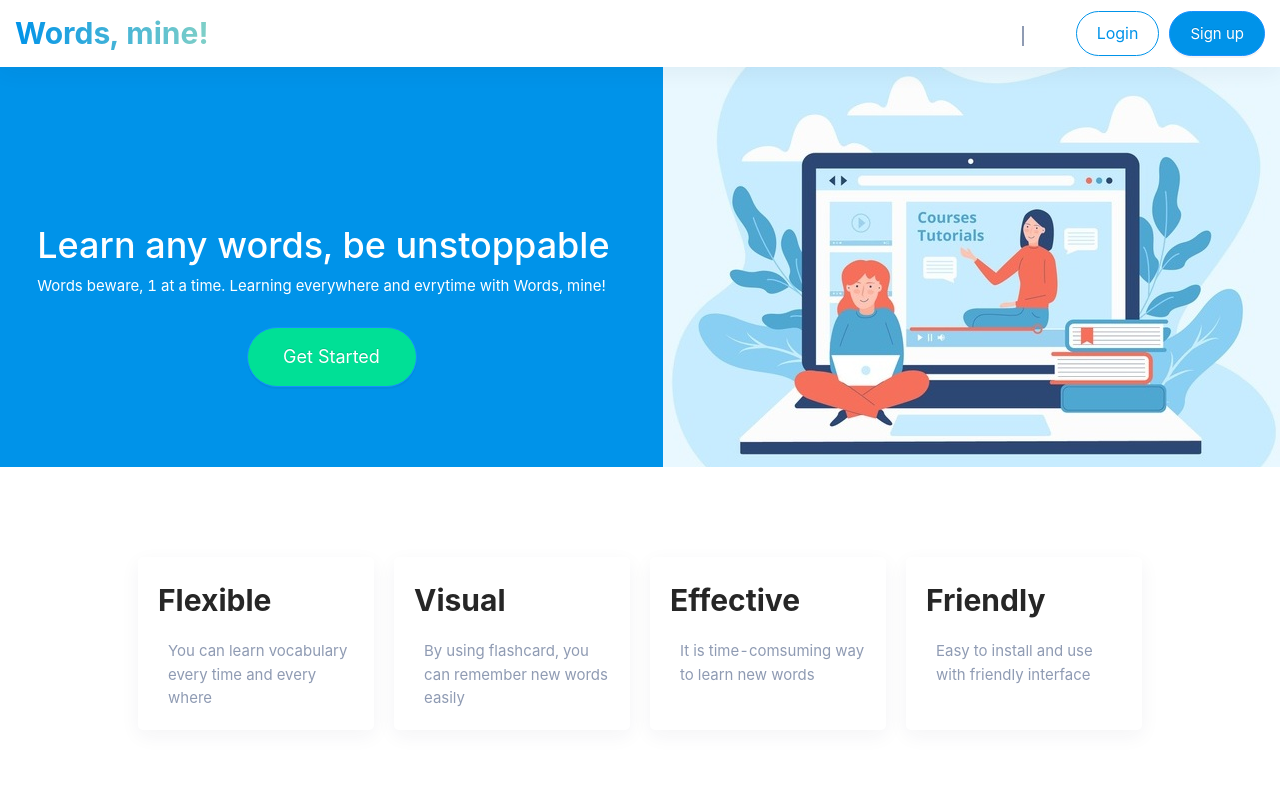
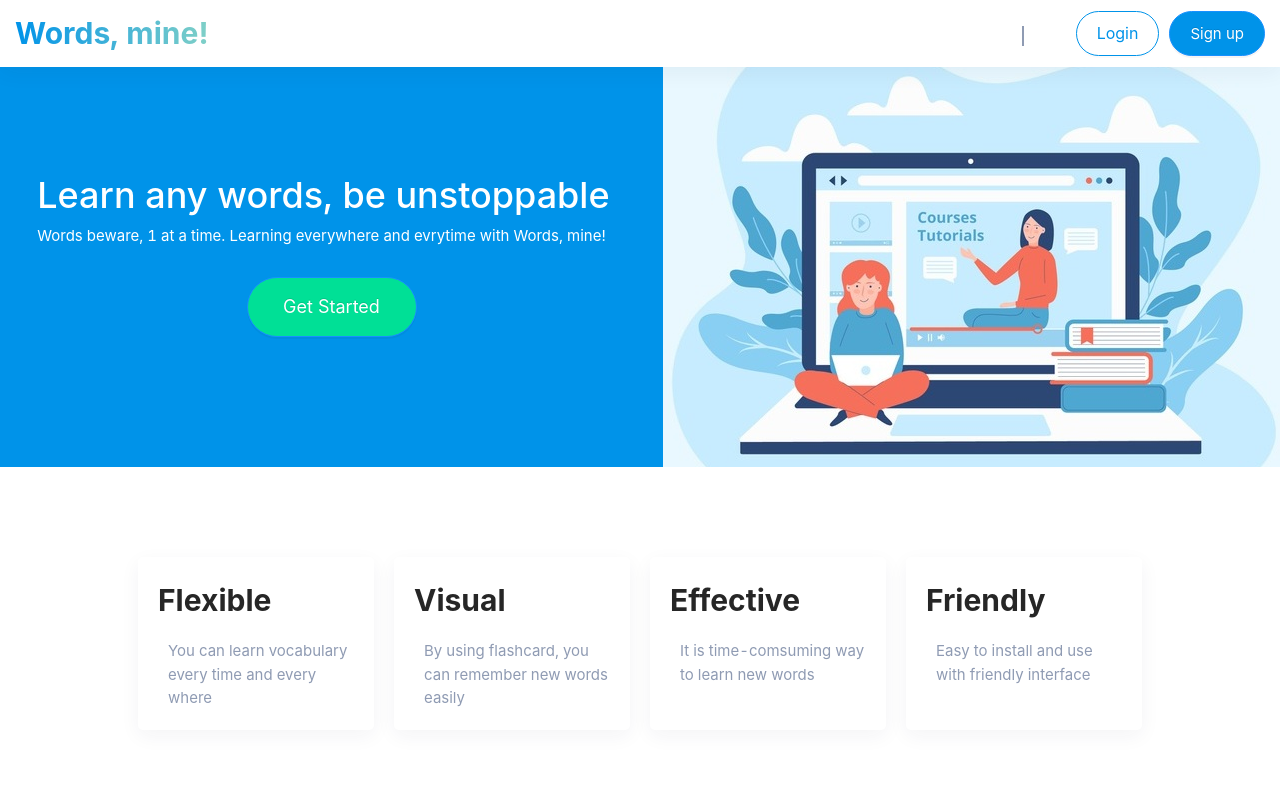
Before and after one commit to KieIO/wordsmine-landing-page, a React (Create React App) app: page / in a window 1280 px wide. Shown: the top 800 px of the page. Built offline with nearby package versions, Linux system fonts and the light colour scheme.

Commit message:
edit banner

```diff
--- a/src/components/Banner/_banner.scss
+++ b/src/components/Banner/_banner.scss
@@ -39,9 +39,6 @@
 
     &__text-color{
         color: $color-white;
-    }
-    &__space{
-        padding-top: 10rem;
     }
     p{
         font-size: $font-size-subtitle1;
```
